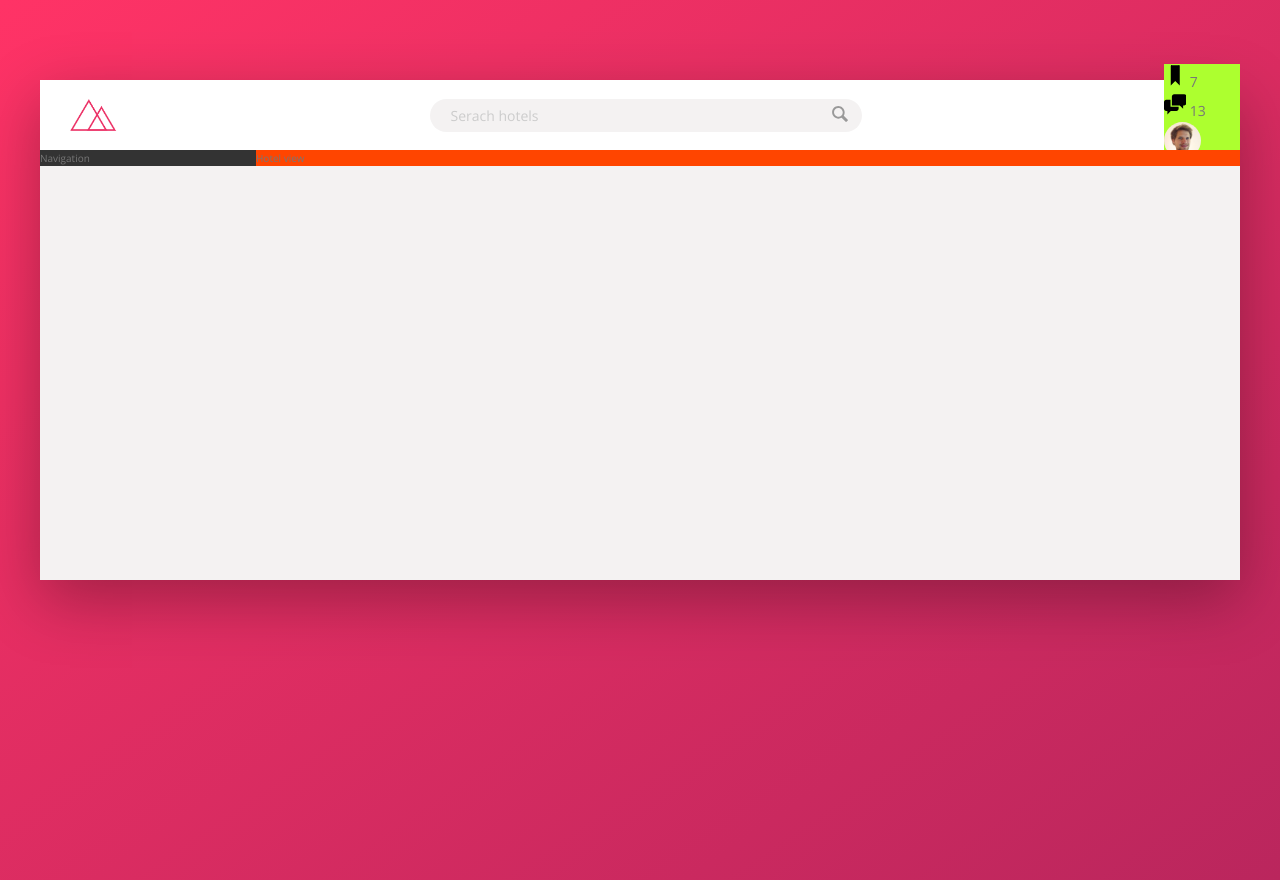
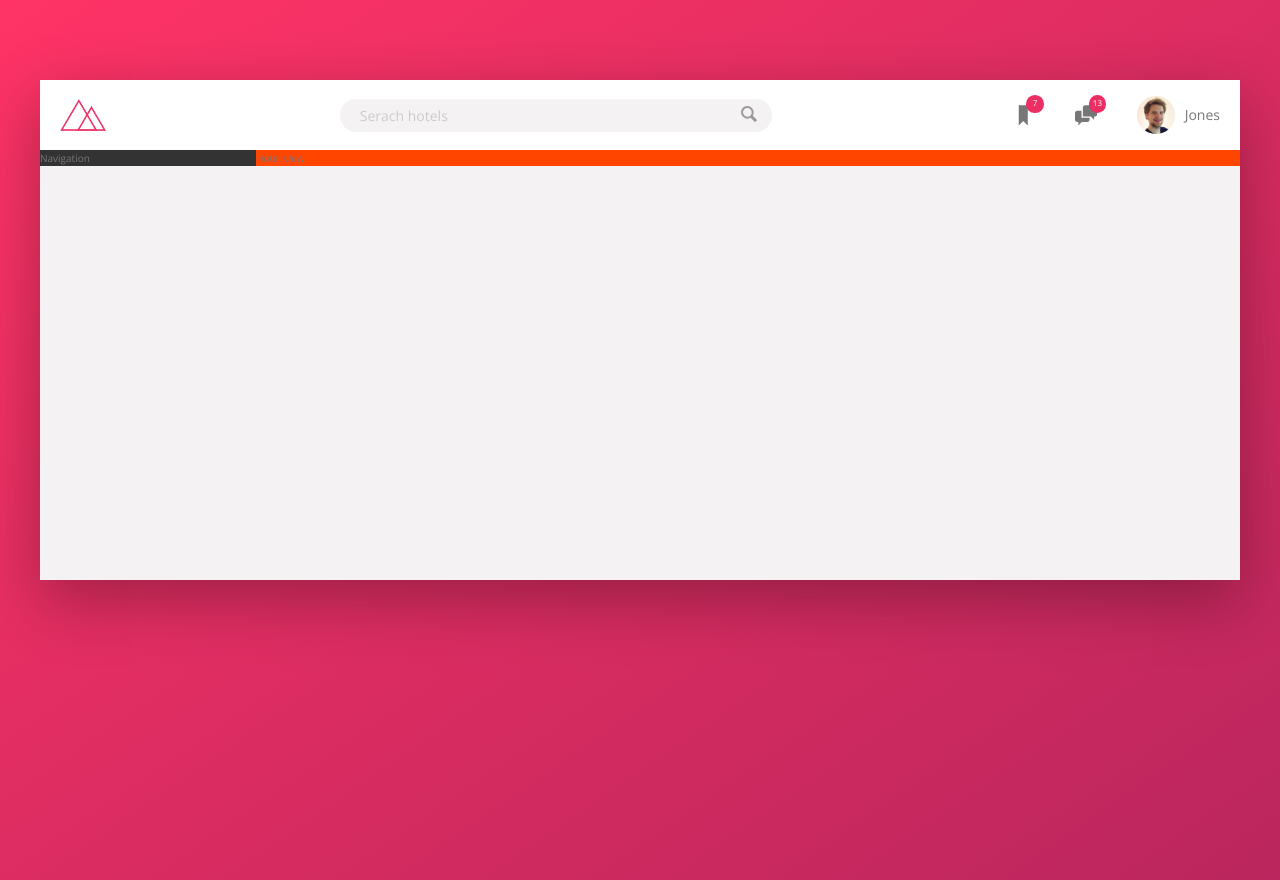
Before and after one commit to patrykpilek/Trillo, a website: page index.html in a window 1280 px wide. Drawn offline with nearby package versions, Linux system fonts and the light colour scheme.

Commit message:
user navigation format.

```diff
--- a/sass/_components.scss
+++ b/sass/_components.scss
@@ -2,7 +2,7 @@
 // LOGO
 .logo {
 	height: 3.25rem;
-	margin-left: 3rem;
+	margin-left: 2rem;
 }
 
 ///////////////////////////////////////////////
@@ -64,31 +64,52 @@
 ///////////////////////////////////////////////
 // USER NAVIGATION
 .user-nav {
-	background-color: greenyellow;
+	align-self: stretch;
 
-	&__icon-boc {
+	display: flex;
+	align-items: center;
 
+	& > * {
+		padding: 0 2rem;
+		cursor: pointer;
+		height: 100%;
+		display: flex;
+		align-items: center;
+	}
+
+	& > *:hover {
+		background-color: var(--color-grey-light-2);
+	}
+
+	&__icon-box {
+		position: relative;
 	}
 
 	&__icon {
 		height: 2.25rem;
 		width: 2.25rem;
+		fill: var(--color-grey-dark-2);
 	}
 
 	&__notification {
+		font-size: .8rem;
+		height: 1.75rem;
+		width: 1.75rem;
+		border-radius: 50%;
+		background-color: var(--color-primary);
+		color: #fff;
+		position: absolute;
+		top: 1.5rem;
+		right: 1.1rem;
 
-	}
-
-	&__user {
-
+		display: flex;
+		justify-content: center;
+		align-items: center;
 	}
 
 	&__user-photo {
 		height: 3.75rem;
 		border-radius: 50%;
-	}
-
-	&__user-name {
-
+		margin-right: 1rem;
 	}
 }
```
Also changed, not shown: css/style.css.
